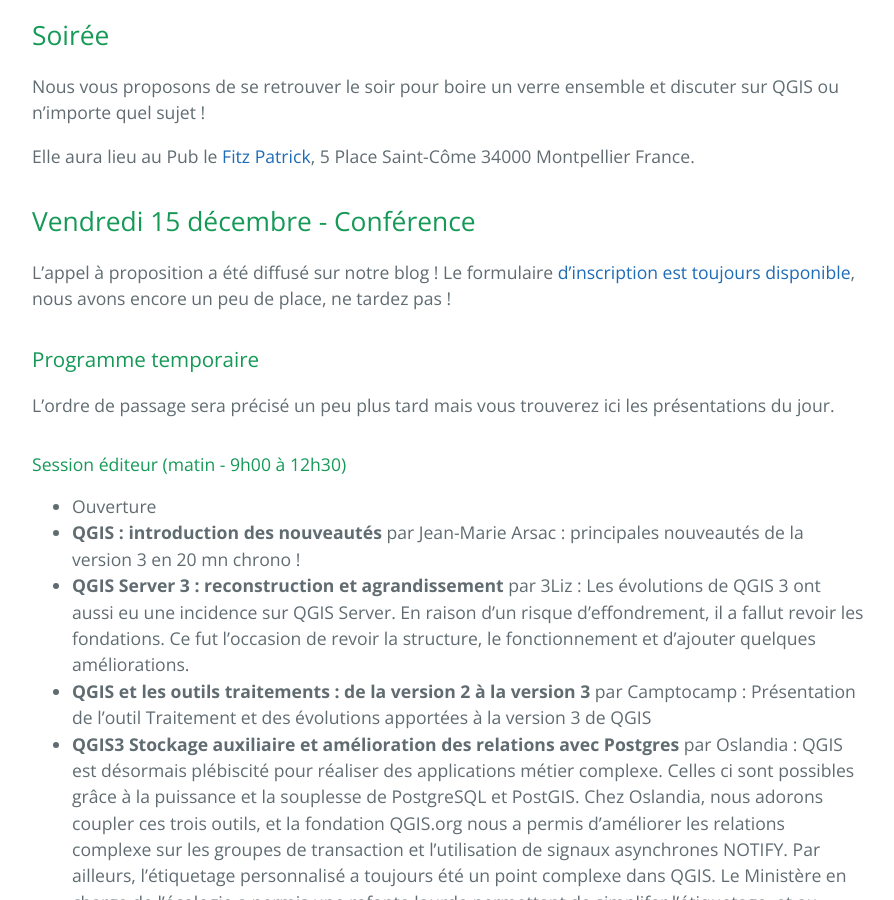
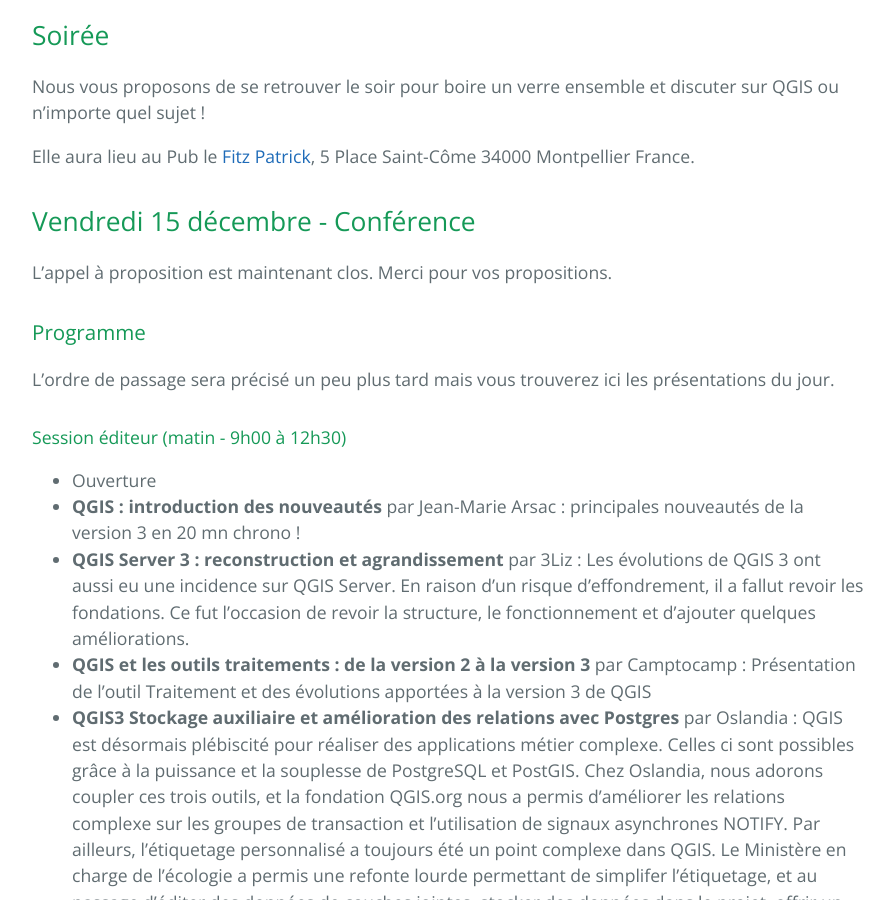
Before and after one commit to OSGeo-fr/QGIS-conf-fr-website, a Jekyll site: the page built from z20_programme.md, in a window 1280 px wide and 900 px high, scrolled down 1139 px. Shown: the whole window, without its empty margins (192-1086 px from the left). Built offline with Jekyll 4.4.1, drawn with Linux system fonts in a browser that asks for light colours.

Commit message:
fin programme temporaire et lien vers formulaire

```diff
--- a/z20_programme.md
+++ b/z20_programme.md
@@ -31,9 +31,9 @@ Elle aura lieu au Pub le [Fitz Patrick](http://www.fitzpatricksirishpub.com/),
 
 ## Vendredi 15 décembre - Conférence
 
-L'appel à proposition a été diffusé sur notre blog ! Le formulaire [d'inscription est toujours disponible](presentation.html), nous avons encore un peu de place, ne tardez pas !
+L'appel à proposition est maintenant clos. Merci pour vos propositions.
 
-### Programme temporaire
+### Programme
 
 L'ordre de passage sera précisé un peu plus tard mais vous trouverez ici les présentations du jour.
 
```
